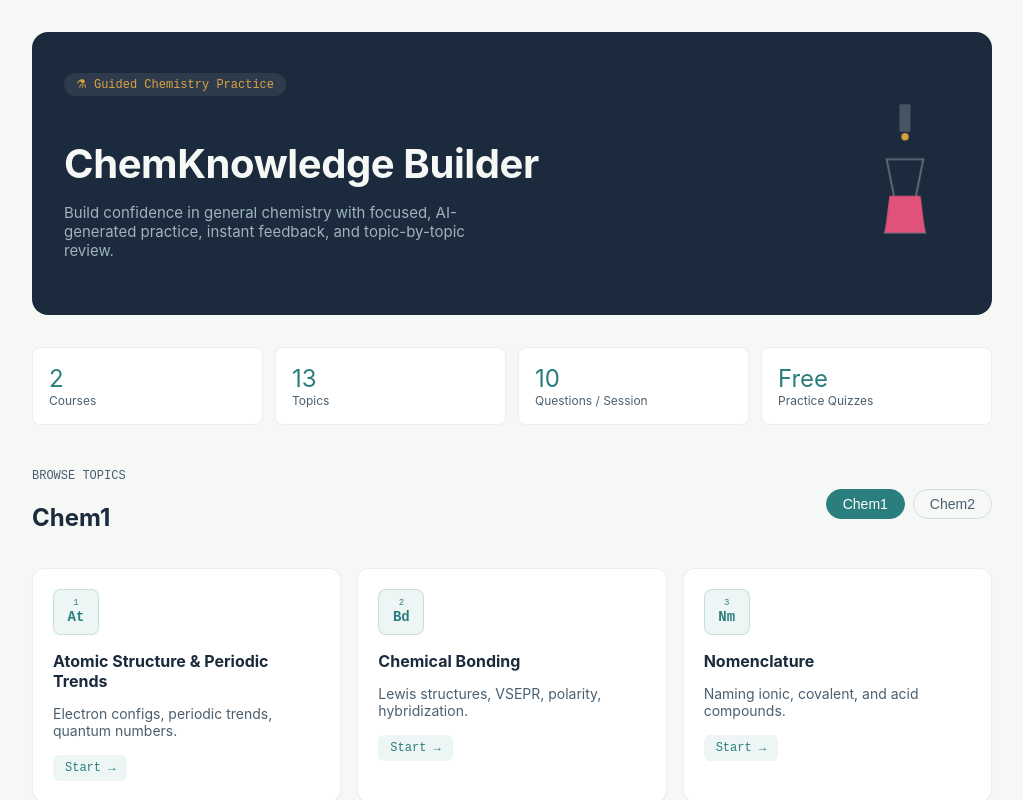
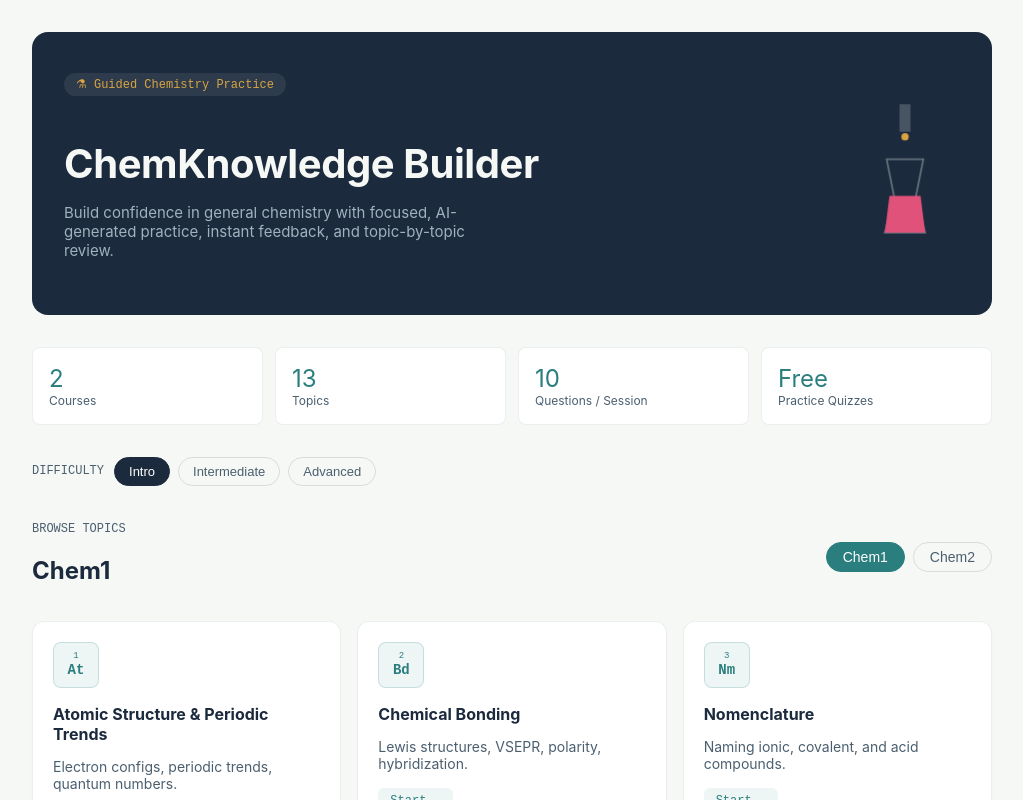
Before and after one commit to surajit1402/AceChem, a Next.js app: page / in a window 1280 px wide. Shown: the top 800 px of the page, without its empty margins (128-1151 px from the left). Built offline with nearby package versions, Linux system fonts and the light colour scheme.

Commit message:
Add files via upload
multiple choice + difficulty picker

```diff
--- a/app/api/generate-question/route.js
+++ b/app/api/generate-question/route.js
@@ -6,8 +6,8 @@ export async function POST(req) {
     const { topic, difficulty } = await req.json();
 
     const system = `You are a general chemistry (college gen chem) problem generator. Respond with ONLY valid JSON, no markdown fences, no commentary. Schema:
-{"question": string, "type": "multiple_choice" | "numeric" | "short_answer", "options": string[] (exactly 4 if multiple_choice, else []), "correctAnswer": string, "explanation": string, "unit": string (empty if none)}
-Use plain text with unicode subscripts/superscripts for formulas (e.g. H₂O, Ca²⁺, 10⁻³). Explanation should be a concise step-by-step solution. Vary problem phrasing and numbers every time; never repeat a previous problem verbatim.`;
+{"question": string, "options": string[] (exactly 4 plausible answer choices, only one correct), "correctAnswer": string (must exactly match one of the 4 options), "explanation": string}
+Always produce a multiple-choice question — never a free-response or numeric-entry question. If the problem involves a calculation, do the calculation yourself and present the numeric result as one of the 4 options (with the other 3 as plausible wrong answers, e.g. common calculation errors). Use plain text with unicode subscripts/superscripts for formulas (e.g. H₂O, Ca²⁺, 10⁻³). Explanation should be a concise step-by-step solution, 2-4 sentences. Vary problem phrasing and numbers every time; never repeat a previous problem verbatim.`;
 
     const user = `Generate one ${difficulty}-level gen chem practice problem on: ${topic}. Return JSON only.`;
 
--- a/app/page.jsx
+++ b/app/page.jsx
@@ -22,11 +22,7 @@ const COURSES = {
 };
 
 const TAB_COLOR = { Chem1: "#2A7F7E", Chem2: "#E0527A" };
-
-function parseNumeric(str) {
-  const m = String(str).match(/-?\d+\.?\d*(e-?\d+)?/i);
-  return m ? parseFloat(m[0]) : NaN;
-}
+const DIFFICULTIES = ["Intro", "Intermediate", "Advanced"];
 
 function TitrationHero() {
   return (
@@ -96,12 +92,11 @@ function ElementTile({ topic, accent, stats, onStart }) {
   );
 }
 
-function QuizModal({ topic, accent, onClose, onAnswered }) {
+function QuizModal({ topic, difficulty, accent, onClose, onAnswered }) {
   const [question, setQuestion] = useState(null);
   const [loading, setLoading] = useState(true);
   const [error, setError] = useState(null);
   const [selectedOption, setSelectedOption] = useState("");
-  const [freeAnswer, setFreeAnswer] = useState("");
   const [submitted, setSubmitted] = useState(false);
   const [isCorrect, setIsCorrect] = useState(false);
 
@@ -110,12 +105,11 @@ function QuizModal({ topic, accent, onClose, onAnswered }) {
     setError(null);
     setSubmitted(false);
     setSelectedOption("");
-    setFreeAnswer("");
     try {
       const res = await fetch("/api/generate-question", {
         method: "POST",
         headers: { "Content-Type": "application/json" },
-        body: JSON.stringify({ topic: topic.title, difficulty: "Intermediate" }),
+        body: JSON.stringify({ topic: topic.title, difficulty }),
       });
       const data = await res.json();
       if (data.error) throw new Error(data.error);
@@ -125,21 +119,13 @@ function QuizModal({ topic, accent, onClose, onAnswered }) {
     } finally {
       setLoading(false);
     }
-  }, [topic]);
+  }, [topic, difficulty]);
 
   useEffect(() => { load(); }, [load]);
 
   const submit = () => {
     if (!question) return;
-    let correct = false;
-    if (question.type === "multiple_choice") {
-      correct = selectedOption.trim().toLowerCase() === String(question.correctAnswer).trim().toLowerCase();
-    } else if (question.type === "numeric") {
-      const g = parseNumeric(freeAnswer), t = parseNumeric(question.correctAnswer);
-      if (!isNaN(g) && !isNaN(t)) correct = Math.abs(g - t) <= Math.max(Math.abs(t) * 0.02, 0.01);
-    } else {
-      correct = freeAnswer.trim().length > 0 && String(question.correctAnswer).toLowerCase().includes(freeAnswer.trim().toLowerCase());
-    }
+    const correct = selectedOption.trim().toLowerCase() === String(question.correctAnswer).trim().toLowerCase();
     setIsCorrect(correct);
     setSubmitted(true);
     onAnswered(topic.id, correct);
@@ -159,7 +145,6 @@ function QuizModal({ topic, accent, onClose, onAnswered }) {
         {question && !loading && !error && (
           <div>
             <p style={{ marginBottom: 20, lineHeight: 1.5 }}>{question.question}</p>
-            {question.type === "multiple_choice" ? (
             <div style={{ display: "flex", flexDirection: "column", gap: 8 }}>
               {question.options.map((opt, i) => {
                 const isRight = submitted && opt.trim().toLowerCase() === String(question.correctAnswer).trim().toLowerCase();
@@ -180,23 +165,14 @@ function QuizModal({ topic, accent, onClose, onAnswered }) {
                 );
               })}
             </div>
-            ) : (
-              <input
-                disabled={submitted}
-                value={freeAnswer}
-                onChange={(e) => setFreeAnswer(e.target.value)}
-                placeholder={question.type === "numeric" ? `answer${question.unit ? " (" + question.unit + ")" : ""}` : "your answer"}
-                style={{ width: "100%", padding: 10, borderRadius: 6, border: "1px solid #1B2A3D22", fontFamily: "monospace", fontSize: 14 }}
-              />
-            )}
 
             {!submitted ? (
               <button
                 onClick={submit}
-                disabled={question.type === "multiple_choice" ? !selectedOption : !freeAnswer}
-                style={{ marginTop: 20, padding: "10px 20px", borderRadius: 6, fontSize: 14, color: "white", border: "none", cursor: "pointer", background: accent, opacity: (question.type === "multiple_choice" ? !selectedOption : !freeAnswer) ? 0.4 : 1 }}
+                disabled={!selectedOption}
+                style={{ marginTop: 20, padding: "10px 20px", borderRadius: 6, fontSize: 14, color: "white", border: "none", cursor: "pointer", background: accent, opacity: !selectedOption ? 0.4 : 1 }}
               >
-                Check answer
+                Submit answer
               </button>
             ) : (
               <div style={{ marginTop: 20 }}>
@@ -218,6 +194,7 @@ function QuizModal({ topic, accent, onClose, onAnswered }) {
 
 export default function Home() {
   const [activeCourse, setActiveCourse] = useState("Chem1");
+  const [difficulty, setDifficulty] = useState("Intro");
   const [openTopic, setOpenTopic] = useState(null);
   const [topicStats, setTopicStats] = useState({});
 
@@ -242,6 +219,26 @@ export default function Home() {
             <div style={{ fontSize: 12, color: "#4B5F6F" }}>{l}</div>
           </div>
         ))}
+      </div>
+
+      <div style={{ display: "flex", alignItems: "center", gap: 10, marginBottom: 24, flexWrap: "wrap" }}>
+        <span style={{ fontFamily: "monospace", fontSize: 12, color: "#4B5F6F" }}>DIFFICULTY</span>
+        <div style={{ display: "flex", gap: 8 }}>
+          {DIFFICULTIES.map((d) => (
+            <button
+              key={d}
+              onClick={() => setDifficulty(d)}
+              style={{
+                padding: "6px 14px", borderRadius: 999, fontSize: 13, cursor: "pointer",
+                background: difficulty === d ? "#1B2A3D" : "transparent",
+                color: difficulty === d ? "white" : "#4B5F6F",
+                border: `1px solid ${difficulty === d ? "#1B2A3D" : "#1B2A3D22"}`,
+              }}
+            >
+              {d}
+            </button>
+          ))}
+        </div>
       </div>
 
       <div style={{ display: "flex", justifyContent: "space-between", alignItems: "center", marginBottom: 16, flexWrap: "wrap", gap: 12 }}>
@@ -274,7 +271,7 @@ export default function Home() {
       </div>
 
       {openTopic && (
-        <QuizModal topic={openTopic} accent={accent} onClose={() => setOpenTopic(null)} onAnswered={handleAnswered} />
+        <QuizModal topic={openTopic} difficulty={difficulty} accent={accent} onClose={() => setOpenTopic(null)} onAnswered={handleAnswered} />
       )}
     </main>
   );
```
Lines whose indentation alone changed are shown as unchanged.
